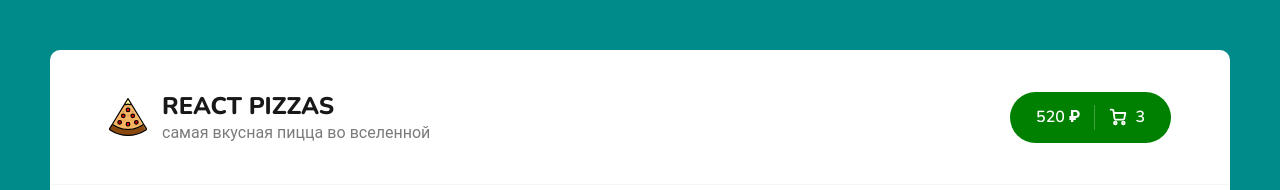
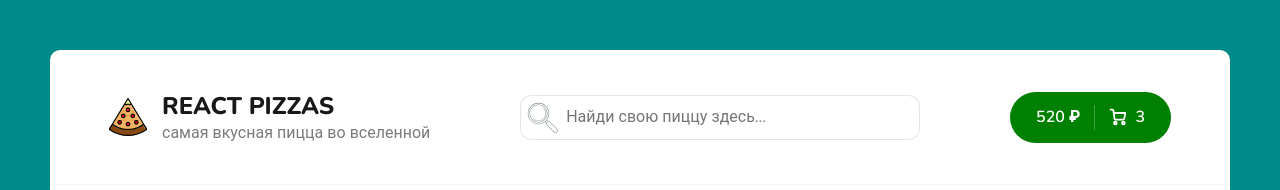
Before and after one commit to brstk/PIZZA-store-React, a React (Create React App) app: page / in a window 1280 px wide. Shown: the top 190 px of the page. Built offline with nearby package versions, Linux system fonts and the light colour scheme; no server answers.

Commit message:
input search

```diff
--- a/src/components/Header.jsx
+++ b/src/components/Header.jsx
@@ -1,5 +1,6 @@
 import React from 'react';
 import { Link } from 'react-router-dom';
+import Search from './Search';
 
 export default function Header(){
   return (
@@ -14,6 +15,7 @@ export default function Header(){
             </div>
           </div>
         </Link>
+        <Search />
         <div className="header__cart">
           <Link to="/cart" className="button button--cart">
             <span>520 ₽</span>
--- /dev/null
+++ b/src/components/Search/Search.module.scss
@@ -0,0 +1,27 @@
+.root {
+  position: relative;
+
+}
+
+.input {
+  border: 1px solid rgba(0, 0, 0, 0.1);
+  padding: 12px, 20px;
+  width: 400px;
+  border-radius: 12px;
+  min-height: 45px;
+  font-size: 16px;
+  padding-left: 45px;
+
+  &:focus {
+    border: 1px solid rgba(0, 0, 0, 0.3);
+  }
+}
+
+.icon {
+  width: 36px;
+  height: 36px;
+  opacity: 0.6;
+  position: absolute;
+  left: 5px;
+  top: 5px;
+}
--- /dev/null
+++ b/src/components/Search/index.jsx
@@ -0,0 +1,31 @@
+import React from 'react';
+
+import styles from './Search.module.scss';
+
+export default function Search() {
+  return (
+    <div className={styles.root}>
+      <input className={styles.input} placeholder="Найди свою пиццу здесь..." />
+      <svg
+        className={styles.icon}
+        enableBackground="new 0 0 64 64"
+        // height="64px"
+        id="Icons"
+        version="1.1"
+        viewBox="0 0 64 64"
+        // width="64px"
+        xmlSpace="preserve"
+        xmlns="http://www.w3.org/2000/svg"
+
+      >
+        <g id="search">
+          <g>
+            <path d="M58,52L44,38c-0.583-0.583-1.292-0.875-2-0.875c-0.253,0-0.503,0.051-0.75,0.125l-1.979-1.979    C41.604,32.116,43,28.227,43,24c0-10.495-8.505-19-19-19S5,13.505,5,24s8.505,19,19,19c4.226,0,8.116-1.396,11.271-3.729    l1.979,1.979C36.968,42.189,37.209,43.209,38,44l14,14c0.583,0.583,1.292,0.875,2,0.875s1.417-0.292,2-0.875l2-2    C59.166,54.834,59.166,53.166,58,52z M24,42c-9.925,0-18-8.075-18-18S14.075,6,24,6s18,8.075,18,18S33.925,42,24,42z     M37.733,40.319l-1.653-1.653c0.942-0.777,1.809-1.644,2.586-2.586l1.653,1.653C40.211,37.817,40.102,37.898,40,38l-2,2    C37.898,40.102,37.817,40.211,37.733,40.319z M57.293,55.293l-2,2c-0.38,0.381-0.828,0.582-1.293,0.582s-0.913-0.201-1.293-0.582    l-14-14c-0.773-0.773-0.773-1.813,0-2.586l2-2c0.38-0.381,0.828-0.582,1.293-0.582s0.913,0.201,1.293,0.582l14,14    C58.066,53.48,58.066,54.52,57.293,55.293z" fill="#37474F" />
+            <path d="M33.546,14.454c-0.195-0.195-0.512-0.195-0.707,0s-0.195,0.512,0,0.707    c2.361,2.361,3.662,5.501,3.661,8.841c-0.001,3.339-1.301,6.477-3.661,8.837c-4.874,4.873-12.803,4.873-17.678,0    c-0.195-0.195-0.512-0.195-0.707,0s-0.195,0.512,0,0.707c2.632,2.632,6.089,3.947,9.546,3.947s6.914-1.315,9.546-3.947    c2.549-2.549,3.953-5.938,3.954-9.544C37.5,20.396,36.097,17.004,33.546,14.454z" fill="#37474F" />
+            <g><path d="M24,8C15.178,8,8,15.178,8,24s7.178,16,16,16s16-7.178,16-16S32.822,8,24,8z M24,39     c-8.284,0-15-6.716-15-15S15.716,9,24,9s15,6.716,15,15S32.284,39,24,39z" fill="#37474F" /></g>
+          </g>
+        </g>
+      </svg>
+    </div>
+  );
+}
```
